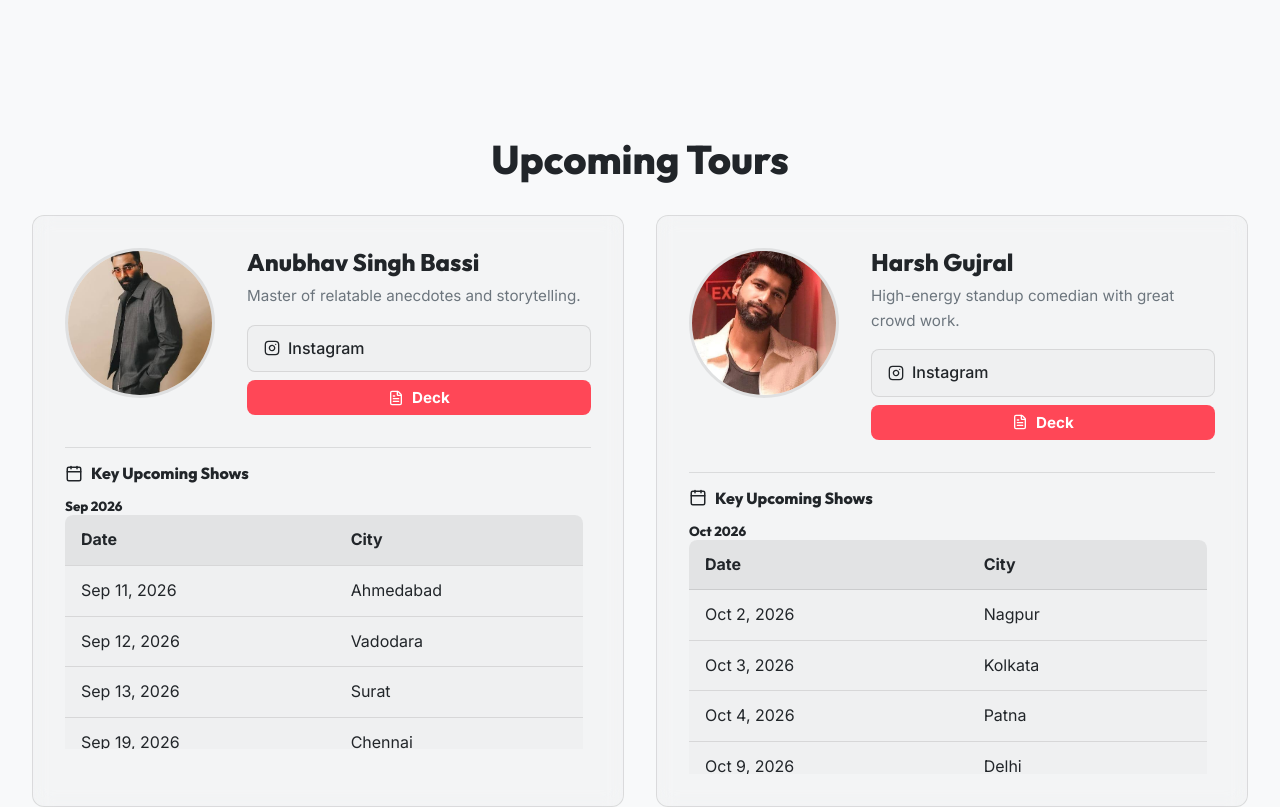
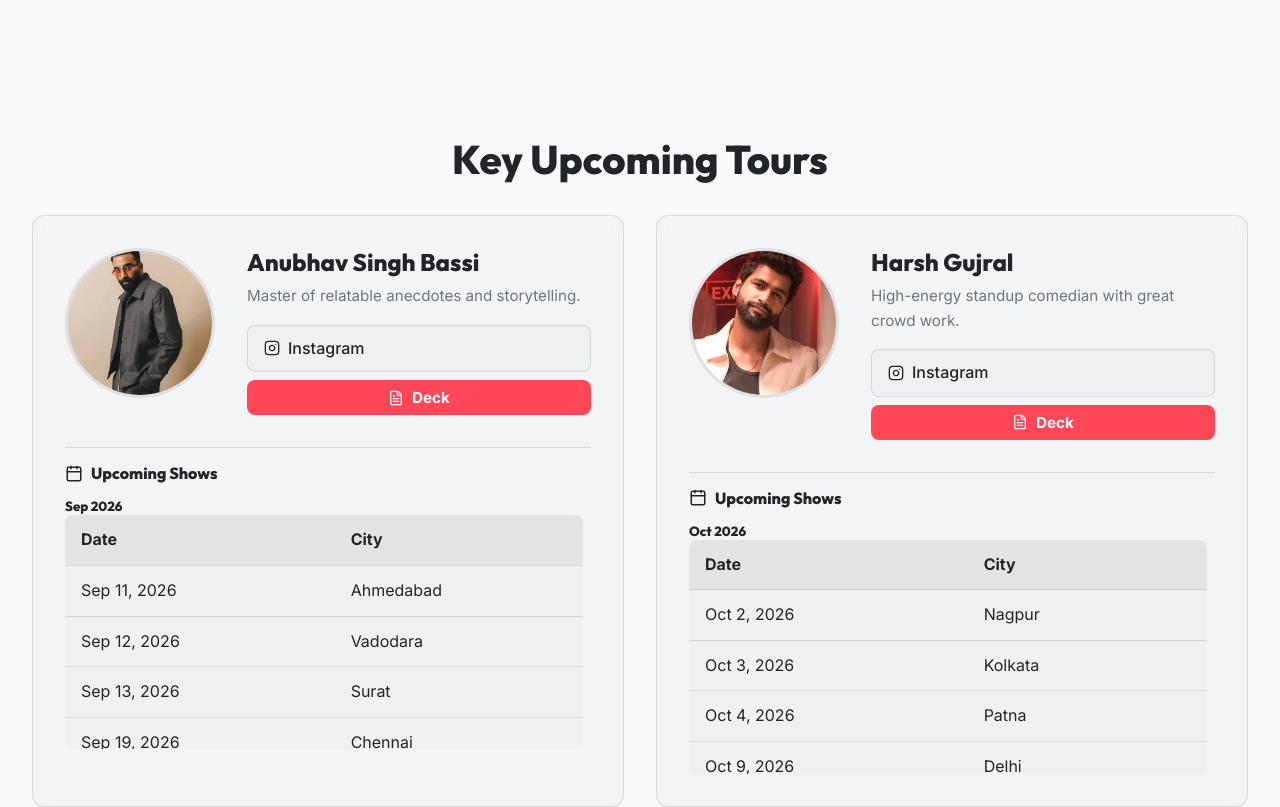
Before and after one commit to radheyyyyy/Oriole-Entertainment, a React (Vite) app: page / in a window 1280 px wide. Shown: the part 1120-1927 px from the top of the page. Built offline with nearby package versions, Linux system fonts and the light colour scheme.

Commit message:
feat: add ArtistList component with mock artist data and show schedules

```diff
--- a/src/components/ArtistList.jsx
+++ b/src/components/ArtistList.jsx
@@ -494,7 +494,7 @@ const ArtistList = () => {
 
   return (
     <section className="artists-section">
-      <h2>Upcoming Tours</h2>
+      <h2>Key Upcoming Tours</h2>
       {loading ? (
         <p style={{ textAlign: 'center' }}>Loading artists...</p>
       ) : (
@@ -536,7 +536,7 @@ const ArtistList = () => {
                 </div>
 
                 <div className="card-shows">
-                  <h4 className="shows-title"><Calendar size={18} /> Key Upcoming Shows</h4>
+                  <h4 className="shows-title"><Calendar size={18} /> Upcoming Shows</h4>
                   <div className="shows-table-container inline-shows">
                     {Object.entries(grouped).map(([monthYear, showsList]) => (
                       <div key={monthYear} className="month-group">
```
